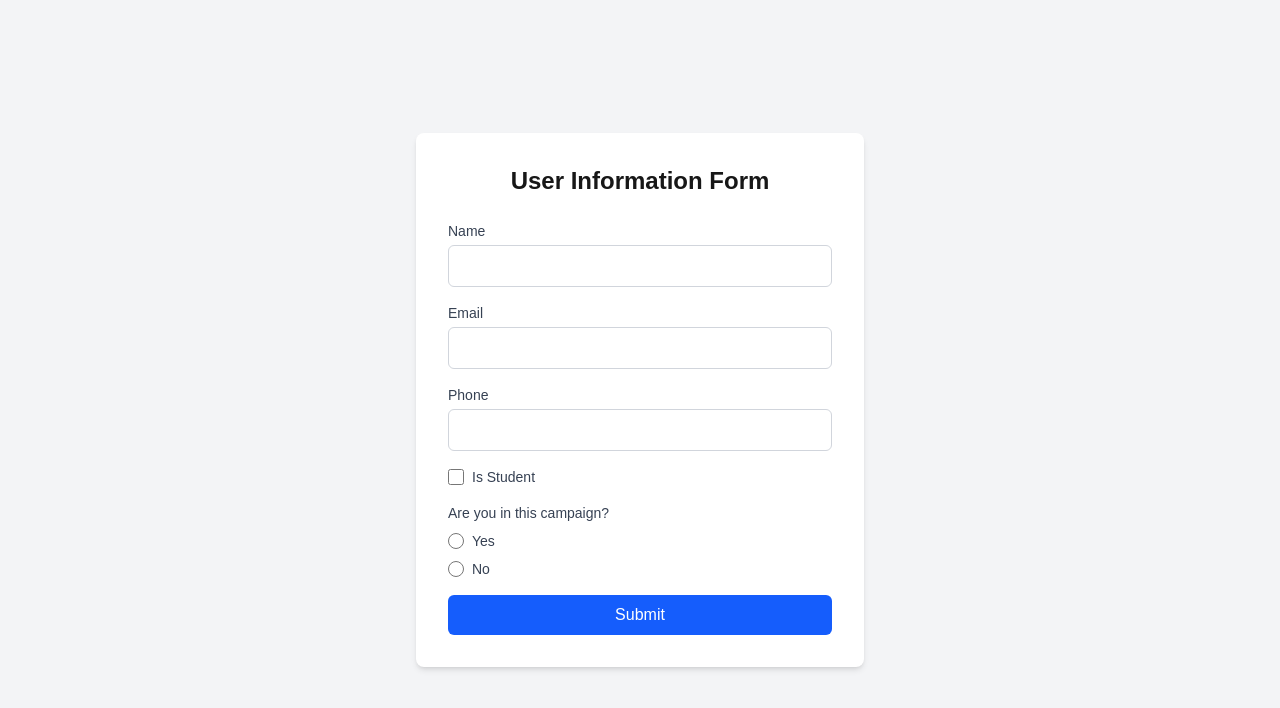
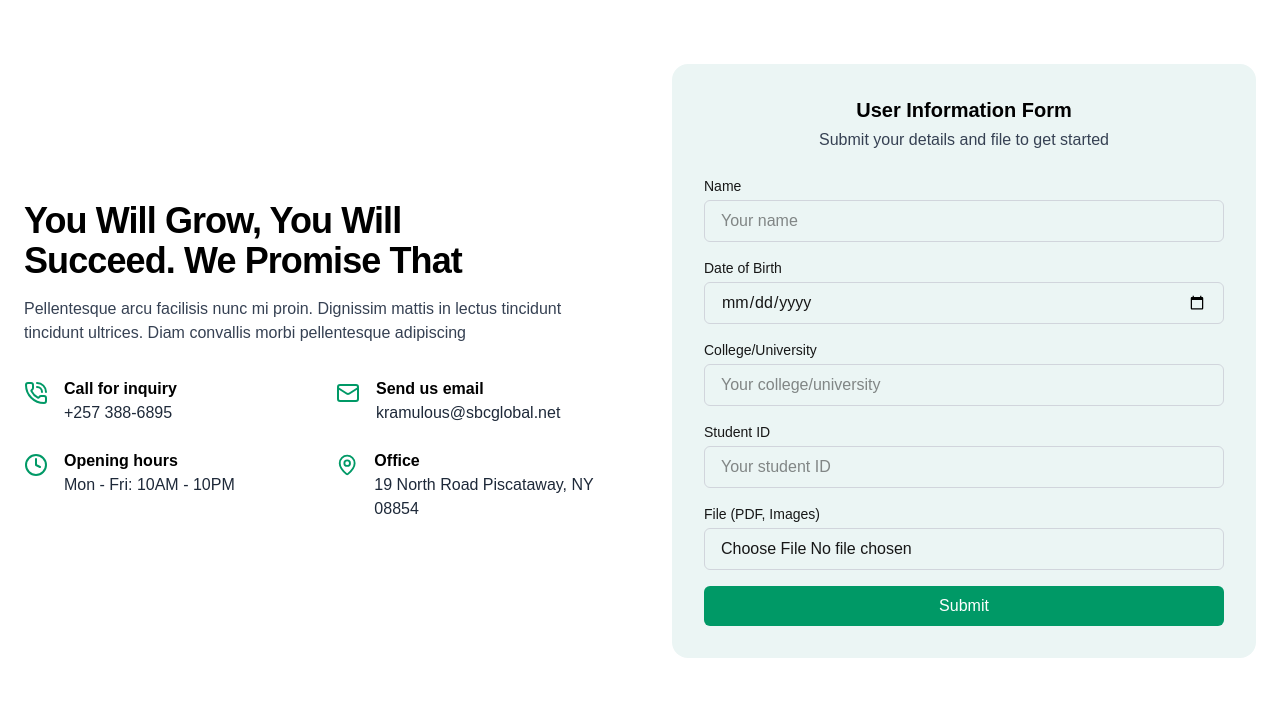
Before and after one commit to rajputboyars/campaign, a Next.js app: page / in a window 1280 px wide. Shown: the top 708 px of the page. Built offline with nearby package versions, Linux system fonts and the light colour scheme.

Commit message:
update ui and file code

```diff
--- a/package.json
+++ b/package.json
@@ -9,8 +9,11 @@
     "lint": "next lint"
   },
   "dependencies": {
+    "@bytescale/upload-widget-react": "^4.19.0",
     "@emailjs/browser": "^4.4.1",
     "axios": "^1.9.0",
+    "cloudinary": "^2.6.1",
+    "lucide-react": "^0.510.0",
     "next": "15.3.2",
     "react": "^19.0.0",
     "react-dom": "^19.0.0"
--- /dev/null
+++ b/src/app/api/upload/route.js
@@ -0,0 +1,69 @@
+import { v2 as cloudinary } from 'cloudinary';
+import { NextResponse } from 'next/server';
+
+// Configure Cloudinary
+cloudinary.config({
+  cloud_name: process.env.NEXT_PUBLIC_CLOUDINARY_CLOUD_NAME,
+  api_key: process.env.NEXT_PUBLIC_CLOUDINARY_API_KEY,
+  api_secret: process.env.CLOUDINARY_API_SECRET,
+});
+
+export async function POST(request) {
+  try {
+    const formData = await request.formData();
+    const file = formData.get('resume');
+
+    if (!file) {
+      return NextResponse.json({ error: 'No file provided' }, { status: 400 });
+    }
+
+    // Validate file size (Cloudinary free tier limit for raw files is 10 MB)
+    const fileSize = file.size;
+    const maxSize = 10 * 1024 * 1024; // 10 MB in bytes
+    if (fileSize > maxSize) {
+      return NextResponse.json({ error: 'File size exceeds 10 MB limit' }, { status: 400 });
+    }
+
+    // Validate file type
+    const allowedTypes = [
+      'application/pdf', // PDF
+      'application/msword', // DOC
+      'application/vnd.openxmlformats-officedocument.wordprocessingml.document', // DOCX
+      'image/jpeg', // JPEG
+      'image/png', // PNG
+      'image/gif', // GIF
+      'image/bmp', // BMP
+      'image/webp', // WebP
+      'application/vnd.ms-excel', // XLS
+      'application/vnd.openxmlformats-officedocument.spreadsheetml.sheet', // XLSX
+      'text/csv', // CSV
+    ];
+    if (!allowedTypes.includes(file.type)) {
+      return NextResponse.json({ error: 'Unsupported file type. Allowed types: PDF, DOC, DOCX, images, spreadsheets (XLS, XLSX), CSV' }, { status: 400 });
+    }
+
+    // Convert file to buffer
+    const bytes = await file.arrayBuffer();
+    const buffer = Buffer.from(bytes);
+
+    // Upload to Cloudinary
+    const result = await new Promise((resolve, reject) => {
+      const uploadStream = cloudinary.uploader.upload_stream(
+        {  folder: 'resumes' },
+        (error, result) => {
+          if (error) reject(error);
+          else resolve(result);
+        }
+      );
+      uploadStream.end(buffer);
+    });
+
+    // Log the result for debugging
+    console.log('Cloudinary upload result:', result);
+
+    return NextResponse.json({ url: result.secure_url });
+  } catch (error) {
+    console.error('Upload error:', error);
+    return NextResponse.json({ error: 'Failed to upload file' }, { status: 500 });
+  }
+}
--- a/src/app/page.js
+++ b/src/app/page.js
@@ -1,17 +1,16 @@
-/* app/page.jsx */
 'use client';
 
 import { useState } from 'react';
 import emailjs from '@emailjs/browser';
+import { Mail, PhoneCall, Clock, MapPin } from 'lucide-react';
 
-export default function Home() {
+export default function ContactSection() {
   const [formData, setFormData] = useState({
     name: '',
-    email: '',
-    phone: '',
-    isStudent: false,
+    dob: '',
+    college: '',
     studentId: '',
-    campaign: '',
+    resume: null, // Can be any file type
   });
   const [errors, setErrors] = useState({});
   const [message, setMessage] = useState('');
@@ -23,47 +22,74 @@ export default function Home() {
     if (formData.name.length < 2) {
       newErrors.name = 'Name must be at least 2 characters long';
     }
-    const emailRegex = /^[^\s@]+@[^\s@]+\.[^\s@]+$/;
-    if (!emailRegex.test(formData.email)) {
-      newErrors.email = 'Please enter a valid email address';
+    if (!formData.dob) {
+      newErrors.dob = 'Date of Birth is required';
     }
-    const phoneRegex = /^\d{10}$/;
-    if (!phoneRegex.test(formData.phone)) {
-      newErrors.phone = 'Phone number must be exactly 10 digits';
+    if (!formData.college) {
+      newErrors.college = 'College/University is required';
     }
-    if (formData.isStudent && formData.studentId.length < 5) {
+    if (!formData.studentId || formData.studentId.length < 5) {
       newErrors.studentId = 'Student ID must be at least 5 characters long';
     }
-    if (!formData.campaign) {
-      newErrors.campaign = 'Please select if you are in the campaign';
+    if (!formData.resume) {
+      newErrors.resume = 'File is required';
     }
     setErrors(newErrors);
     return Object.keys(newErrors).length === 0;
   };
 
   const handleChange = (e) => {
-    const { name, value, type, checked } = e.target;
+    const { name, value, files } = e.target;
     setFormData((prev) => ({
       ...prev,
-      [name]: type === 'checkbox' ? checked : value,
+      [name]: files ? files[0] : value,
     }));
     setErrors((prev) => ({ ...prev, [name]: '' }));
   };
 
-  const handleSubmit = (e) => {
+  const handleSubmit = async (e) => {
     e.preventDefault();
     if (!validateForm()) return;
 
     setIsLoading(true);
     setMessage('');
 
+    let resumeLink = 'N/A';
+    if (formData.resume) {
+      try {
+        // Validate file size client-side (10 MB limit for Cloudinary free tier)
+        const maxSize = 10 * 1024 * 1024; // 10 MB in bytes
+        if (formData.resume.size > maxSize) {
+          setMessage('File size exceeds 10 MB limit');
+          setIsLoading(false);
+          return;
+        }
+
+        const uploadFormData = new FormData();
+        uploadFormData.append('resume', formData.resume);
+
+        const response = await fetch('/api/upload', {
+          method: 'POST',
+          body: uploadFormData,
+        });
+
+        const data = await response.json();
+        if (!response.ok) throw new Error(data.error || 'Failed to upload file');
+
+        resumeLink = data.url;
+      } catch (error) {
+        setMessage(error.message || 'Failed to upload file. Please try again.');
+        setIsLoading(false);
+        return;
+      }
+    }
+
     const templateParams = {
       from_name: formData.name,
-      email: formData.email,
-      phone: formData.phone,
-      is_student: formData.isStudent ? 'Yes' : 'No',
-      student_id: formData.isStudent ? formData.studentId : 'N/A',
-      campaign: formData.campaign || 'Not specified',
+      dob: formData.dob,
+      college: formData.college,
+      student_id: formData.studentId,
+      resume: resumeLink,
     };
 
     emailjs
@@ -78,13 +104,12 @@ export default function Home() {
           setMessage('Form submitted successfully! Check your email.');
           setFormData({
             name: '',
-            email: '',
-            phone: '',
-            isStudent: false,
+            dob: '',
+            college: '',
             studentId: '',
-            campaign: '',
+            resume: null,
           });
-          setShowModal(true); // Show modal on successful submission
+          setShowModal(true);
         },
         (error) => {
           setMessage(`Failed to send email: ${error.text}`);
@@ -100,142 +125,144 @@ export default function Home() {
   };
 
   return (
-    <div className="min-h-screen bg-gray-100 flex items-center justify-center p-4">
-      <div className="bg-white p-8 rounded-lg shadow-md w-full max-w-md">
-        <h1 className="text-2xl font-bold mb-6 text-center">User Information Form</h1>
+    <div className="flex flex-col lg:flex-row justify-between items-center gap-5 md:gap-12 px-6 py-7 md:py-10 lg:py-16 max-w-[1440px] mx-auto">
+      {/* Left Section */}
+      <div className="flex-1 space-y-8">
+        <div>
+          <h2 className="md:text-3xl text-2xl lg:text-4xl font-bold tracking-tight text-black">
+            You Will Grow, You Will <br /> Succeed. We Promise That
+          </h2>
+          <p className="mt-4 text-gray-700 max-w-[654px]">
+            Pellentesque arcu facilisis nunc mi proin. Dignissim mattis in lectus tincidunt tincidunt ultrices.
+            Diam convallis morbi pellentesque adipiscing
+          </p>
+        </div>
+
+        <div className="grid grid-cols-1 sm:grid-cols-2 gap-6">
+          <div className="flex items-start space-x-4">
+            <PhoneCall className="text-emerald-600 w-6 h-6 mt-1" />
+            <div>
+              <h4 className="font-semibold text-black">Call for inquiry</h4>
+              <p className="text-gray-800">+257 388-6895</p>
+            </div>
+          </div>
+          <div className="flex items-start space-x-4">
+            <Mail className="text-emerald-600 w-6 h-6 mt-1" />
+            <div>
+              <h4 className="font-semibold text-black">Send us email</h4>
+              <p className="text-gray-800">kramulous@sbcglobal.net</p>
+            </div>
+          </div>
+          <div className="flex items-start space-x-4">
+            <Clock className="text-emerald-600 w-6 h-6 mt-1" />
+            <div>
+              <h4 className="font-semibold text-black">Opening hours</h4>
+              <p className="text-gray-800">Mon - Fri: 10AM - 10PM</p>
+            </div>
+          </div>
+          <div className="flex items-start space-x-4">
+            <MapPin className="text-emerald-600 w-6 h-6 mt-1" />
+            <div>
+              <h4 className="font-semibold text-black">Office</h4>
+              <p className="text-gray-800">19 North Road Piscataway, NY 08854</p>
+            </div>
+          </div>
+        </div>
+      </div>
+
+      {/* Right Section */}
+      <div className="flex-1 w-full bg-[#EBF5F4] p-5 md:p-8 rounded-2xl max-w-[584px]">
+        <h3 className="text-xl font-semibold text-center text-black">User Information Form</h3>
+        <p className="text-center text-gray-700 mt-1 mb-6">
+          Submit your details and file to get started
+        </p>
+
         <form onSubmit={handleSubmit} className="space-y-4">
           {/* Name */}
           <div>
-            <label htmlFor="name" className="block text-sm font-medium text-gray-700">
-              Name
-            </label>
+            <label className="block text-sm font-medium mb-1">Name</label>
             <input
               type="text"
-              id="name"
               name="name"
               value={formData.name}
               onChange={handleChange}
-              className={`mt-1 block w-full p-2 border rounded-md focus:outline-none focus:ring-2 ${
-                errors.name ? 'border-red-500' : 'border-gray-300 focus:ring-blue-500'
+              placeholder="Your name"
+              className={`w-full px-4 py-2 border rounded-md focus:outline-none focus:ring-2 ${
+                errors.name ? 'border-red-500' : 'border-gray-300 focus:ring-emerald-500'
               }`}
             />
             {errors.name && <p className="text-red-500 text-xs mt-1">{errors.name}</p>}
           </div>
 
-          {/* Email */}
+          {/* Date of Birth */}
           <div>
-            <label htmlFor="email" className="block text-sm font-medium text-gray-700">
-              Email
-            </label>
+            <label className="block text-sm font-medium mb-1">Date of Birth</label>
             <input
-              type="email"
-              id="email"
-              name="email"
-              value={formData.email}
+              type="date"
+              name="dob"
+              value={formData.dob}
               onChange={handleChange}
-              className={`mt-1 block w-full p-2 border rounded-md focus:outline-none focus:ring-2 ${
-                errors.email ? 'border-red-500' : 'border-gray-300 focus:ring-blue-500'
+              className={`w-full px-4 py-2 border rounded-md focus:outline-none focus:ring-2 ${
+                errors.dob ? 'border-red-500' : 'border-gray-300 focus:ring-emerald-500'
               }`}
             />
-            {errors.email && <p className="text-red-500 text-xs mt-1">{errors.email}</p>}
+            {errors.dob && <p className="text-red-500 text-xs mt-1">{errors.dob}</p>}
           </div>
 
-          {/* Phone */}
+          {/* College/University */}
           <div>
-            <label htmlFor="phone" className="block text-sm font-medium text-gray-700">
-              Phone
-            </label>
+            <label className="block text-sm font-medium mb-1">College/University</label>
             <input
-              type="tel"
-              id="phone"
-              name="phone"
-              value={formData.phone}
+              type="text"
+              name="college"
+              value={formData.college}
               onChange={handleChange}
-              className={`mt-1 block w-full p-2 border rounded-md focus:outline-none focus:ring-2 ${
-                errors.phone ? 'border-red-500' : 'border-gray-300 focus:ring-blue-500'
+              placeholder="Your college/university"
+              className={`w-full px-4 py-2 border rounded-md focus:outline-none focus:ring-2 ${
+                errors.college ? 'border-red-500' : 'border-gray-300 focus:ring-emerald-500'
               }`}
             />
-            {errors.phone && <p className="text-red-500 text-xs mt-1">{errors.phone}</p>}
+            {errors.college && <p className="text-red-500 text-xs mt-1">{errors.college}</p>}
           </div>
 
-          {/* Is Student Checkbox */}
-          <div className="flex items-center">
-            <input
-              type="checkbox"
-              id="isStudent"
-              name="isStudent"
-              checked={formData.isStudent}
-              onChange={handleChange}
-              className="h-4 w-4 text-blue-600 focus:ring-blue-500 border-gray-300 rounded"
-            />
-            <label htmlFor="isStudent" className="ml-2 text-sm text-gray-700">
-              Is Student
-            </label>
-          </div>
-
-          {/* Student ID (Conditional) */}
-          {formData.isStudent && (
+          {/* Student ID */}
           <div>
-              <label htmlFor="studentId" className="block text-sm font-medium text-gray-700">
-                Student ID
-              </label>
+            <label className="block text-sm font-medium mb-1">Student ID</label>
             <input
               type="text"
-                id="studentId"
               name="studentId"
               value={formData.studentId}
               onChange={handleChange}
-                className={`mt-1 block w-full p-2 border rounded-md focus:outline-none focus:ring-2 ${
-                  errors.studentId ? 'border-red-500' : 'border-gray-300 focus:ring-blue-500'
+              placeholder="Your student ID"
+              className={`w-full px-4 py-2 border rounded-md focus:outline-none focus:ring-2 ${
+                errors.studentId ? 'border-red-500' : 'border-gray-300 focus:ring-emerald-500'
               }`}
             />
             {errors.studentId && <p className="text-red-500 text-xs mt-1">{errors.studentId}</p>}
           </div>
-          )}
 
-          {/* Campaign Radio Buttons */}
+          {/* File Upload */}
           <div>
-            <p className="text-sm font-medium text-gray-700">Are you in this campaign?</p>
-            <div className="mt-2 space-y-2">
-              <div className="flex items-center">
+            <label className="block text-sm font-medium mb-1">File (PDF, Images)</label>
             <input
-                  type="radio"
-                  id="campaignYes"
-                  name="campaign"
-                  value="Yes"
-                  checked={formData.campaign === 'Yes'}
+              type="file"
+              name="resume"
+              accept=".pdf,image/*,.xls,.xlsx,.csv"
               onChange={handleChange}
-                  className="h-4 w-4 text-blue-600 focus:ring-blue-500 border-gray-300"
+              className={`w-full px-4 py-2 border rounded-md focus:outline-none focus:ring-2 ${
+                errors.resume ? 'border-red-500' : 'border-gray-300 focus:ring-emerald-500'
+              }`}
             />
-                <label htmlFor="campaignYes" className="ml-2 text-sm text-gray-700">
-                  Yes
-                </label>
-              </div>
-              <div className="flex items-center">
-                <input
-                  type="radio"
-                  id="campaignNo"
-                  name="campaign"
-                  value="No"
-                  checked={formData.campaign === 'No'}
-                  onChange={handleChange}
-                  className="h-4 w-4 text-blue-600 focus:ring-blue-500 border-gray-300"
-                />
-                <label htmlFor="campaignNo" className="ml-2 text-sm text-gray-700">
-                  No
-                </label>
-              </div>
-              {errors.campaign && <p className="text-red-500 text-xs mt-1">{errors.campaign}</p>}
-            </div>
+            {errors.resume && <p className="text-red-500 text-xs mt-1">{errors.resume}</p>}
           </div>
 
           {/* Submit Button with Loader */}
           <button
             type="submit"
             disabled={isLoading}
-            className={`w-full p-2 rounded-md flex items-center justify-center text-white ${
-              isLoading ? 'bg-blue-400 cursor-not-allowed' : 'bg-blue-600 hover:bg-blue-700'
-            } focus:outline-none focus:ring-2 focus:ring-blue-500`}
+            className={`w-full flex items-center justify-center text-white font-medium py-2 rounded-md transition ${
+              isLoading ? 'bg-emerald-400 cursor-not-allowed' : 'bg-emerald-600 hover:bg-emerald-700'
+            }`}
           >
             {isLoading ? (
               <>
@@ -269,7 +296,7 @@ export default function Home() {
 
         {/* Message */}
         {message && (
-          <p className={`mt-4 text-center text-sm ${message.includes('Failed') ? 'text-red-600' : 'text-green-600'}`}>
+          <p className={`mt-4 text-center text-sm ${message.includes('Failed') ? 'text-red-500' : 'text-green-600'}`}>
             {message}
           </p>
         )}
@@ -285,7 +312,7 @@ export default function Home() {
             </p>
             <button
               onClick={closeModal}
-              className="mt-4 w-full bg-blue-600 text-white p-2 rounded-md hover:bg-blue-700 focus:outline-none focus:ring-2 focus:ring-blue-500"
+              className="mt-4 w-full bg-emerald-600 text-white font-medium py-2 rounded-md hover:bg-emerald-700 focus:outline-none focus:ring-2 focus:ring-emerald-500 transition"
             >
               Close
             </button>
```
Also changed, not shown: 1 other file (tests, documents, lock files or other folders). Lines whose indentation alone changed are shown as unchanged.
